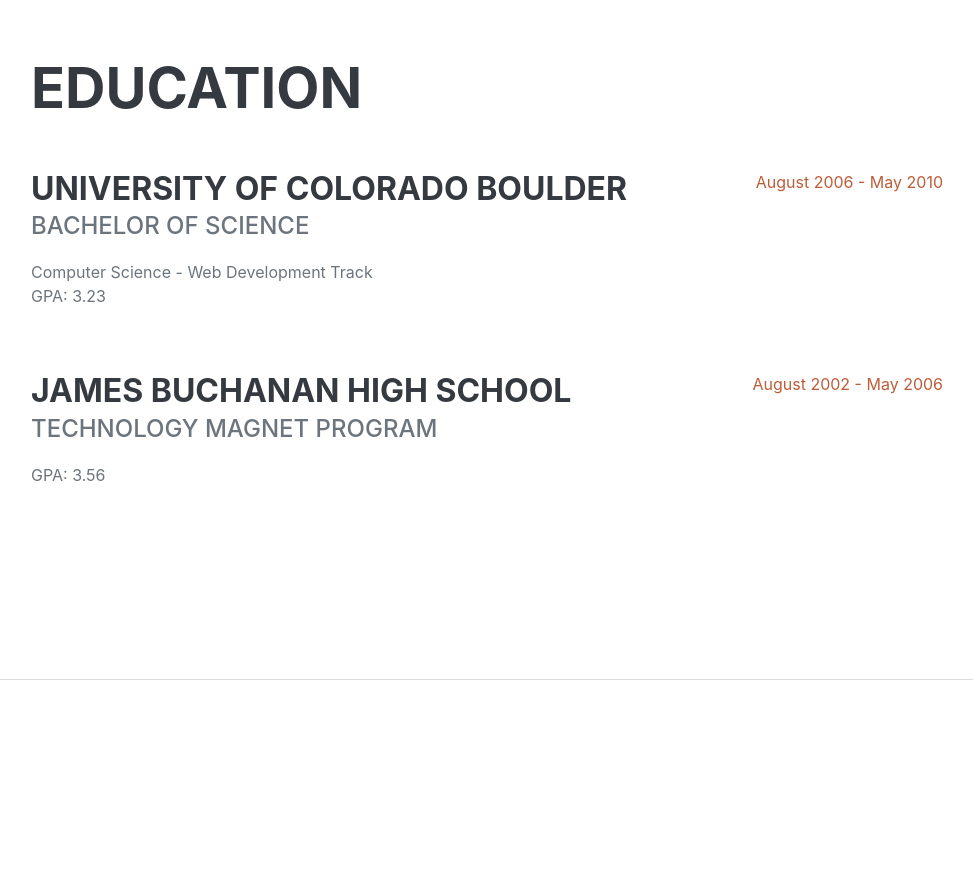
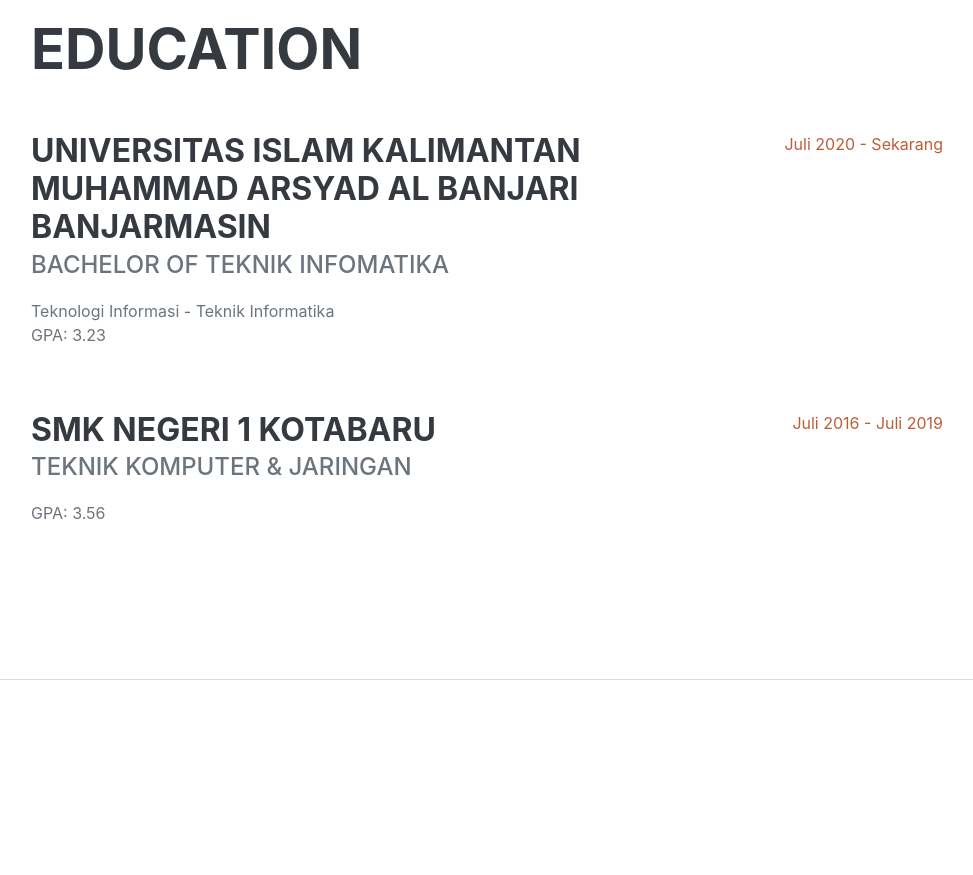
Before and after one commit to bayunimous/tugas2-fswd-arkatama, a plain HTML site: page index.html in a window 1280 px wide. Shown: the part 1960-2835 px from the top of the page, without its empty margins (289-1262 px from the left). Drawn offline with nearby package versions, Linux system fonts and the light colour scheme; a web font is replaced by a local one.

Commit message:
[DOCS/FIX] : Mengubah pada bagian Education

```diff
--- a/index.html
+++ b/index.html
@@ -201,23 +201,26 @@
             class="d-flex flex-column flex-md-row justify-content-between mb-5"
           >
             <div class="flex-grow-1">
-              <h3 class="mb-0">University of Colorado Boulder</h3>
-              <div class="subheading mb-3">Bachelor of Science</div>
-              <div>Computer Science - Web Development Track</div>
+              <h3 class="mb-0">
+                Universitas Islam Kalimantan Muhammad Arsyad Al Banjari
+                Banjarmasin
+              </h3>
+              <div class="subheading mb-3">Bachelor of Teknik Infomatika</div>
+              <div>Teknologi Informasi - Teknik Informatika</div>
               <p>GPA: 3.23</p>
             </div>
             <div class="flex-shrink-0">
-              <span class="text-primary">August 2006 - May 2010</span>
+              <span class="text-primary">Juli 2020 - Sekarang</span>
             </div>
           </div>
           <div class="d-flex flex-column flex-md-row justify-content-between">
             <div class="flex-grow-1">
-              <h3 class="mb-0">James Buchanan High School</h3>
-              <div class="subheading mb-3">Technology Magnet Program</div>
+              <h3 class="mb-0">SMK Negeri 1 Kotabaru</h3>
+              <div class="subheading mb-3">Teknik Komputer & Jaringan</div>
               <p>GPA: 3.56</p>
             </div>
             <div class="flex-shrink-0">
-              <span class="text-primary">August 2002 - May 2006</span>
+              <span class="text-primary">Juli 2016 - Juli 2019</span>
             </div>
           </div>
         </div>
```
